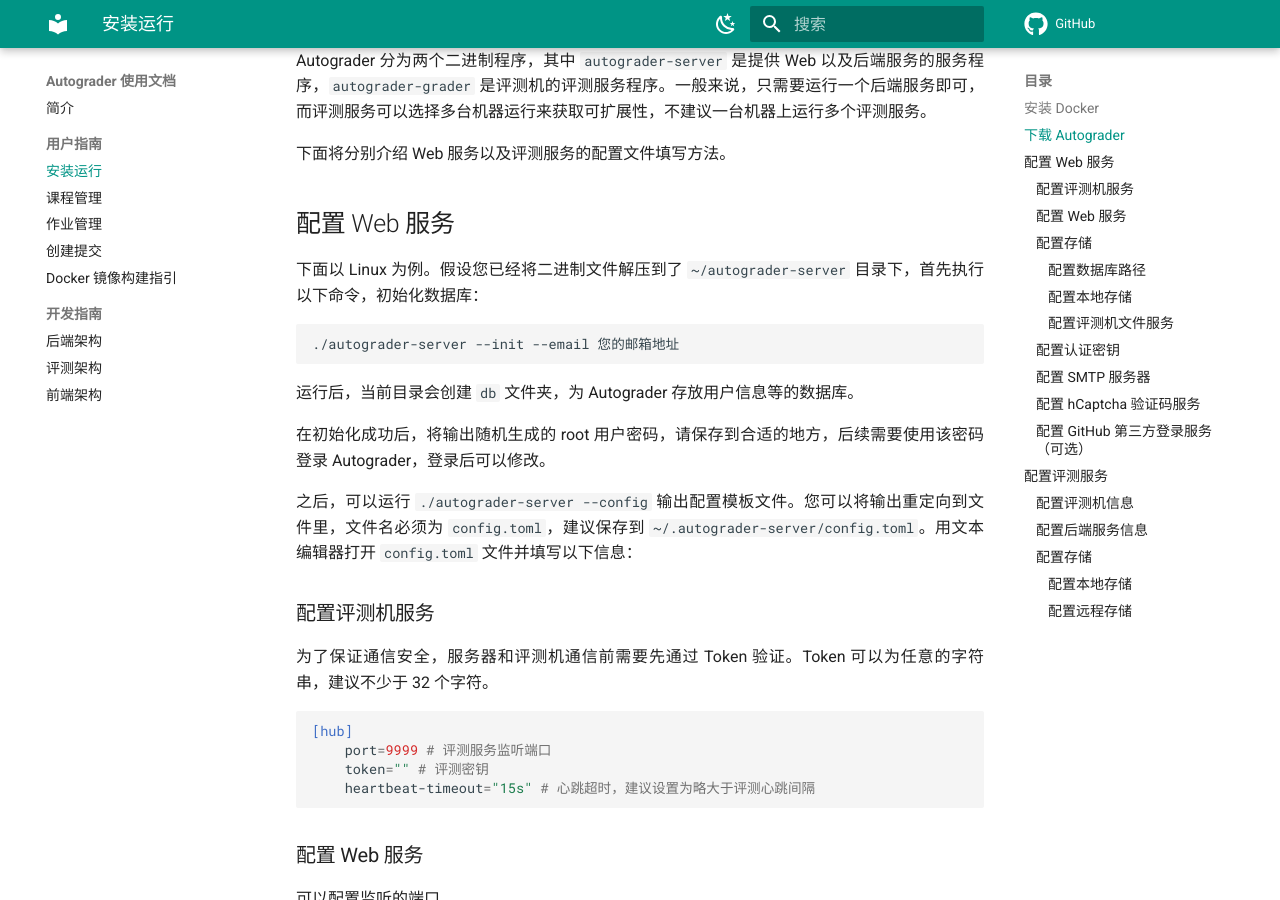
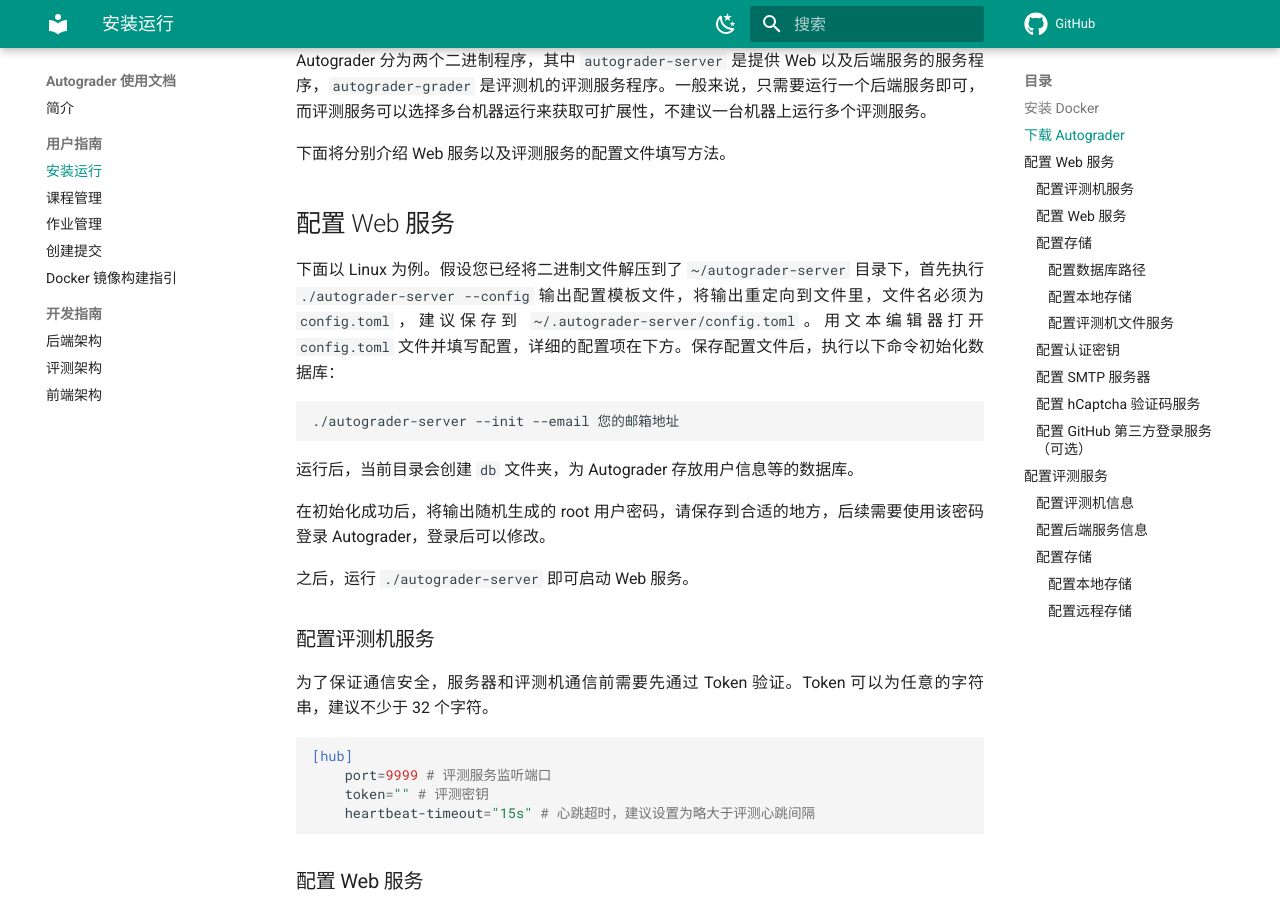
Before and after one commit to howardlau1999/autograder-docs, an MkDocs documentation site: the page built from docs/user-guide/installation.md, in a window 1280 px wide and 900 px high, scrolled down 501 px. Built offline with MkDocs 1.6.1 and Material for MkDocs 9.7.7, drawn with Linux system fonts in a browser that asks for light colours; comment, search, counter and statistics services are not loaded.

Commit message:
Update installation.md

````diff
--- a/docs/user-guide/installation.md
+++ b/docs/user-guide/installation.md
@@ -18,7 +18,7 @@
 
 ## 配置 Web 服务
 
-下面以 Linux 为例。假设您已经将二进制文件解压到了 `~/autograder-server` 目录下，首先执行以下命令，初始化数据库：
+下面以 Linux 为例。假设您已经将二进制文件解压到了 `~/autograder-server` 目录下，首先执行 `./autograder-server --config` 输出配置模板文件，将输出重定向到文件里，文件名必须为 `config.toml`，建议保存到 `~/.autograder-server/config.toml`。用文本编辑器打开 `config.toml` 文件并填写配置，详细的配置项在下方。保存配置文件后，执行以下命令初始化数据库：
 
 ```bash
 ./autograder-server --init --email 您的邮箱地址
@@ -28,7 +28,7 @@
 
 在初始化成功后，将输出随机生成的 root 用户密码，请保存到合适的地方，后续需要使用该密码登录 Autograder，登录后可以修改。
 
-之后，可以运行 `./autograder-server --config` 输出配置模板文件。您可以将输出重定向到文件里，文件名必须为 `config.toml`，建议保存到 `~/.autograder-server/config.toml`。用文本编辑器打开 `config.toml` 文件并填写以下信息：
+之后，运行 `./autograder-server` 即可启动 Web 服务。
 
 ### 配置评测机服务
 
````
